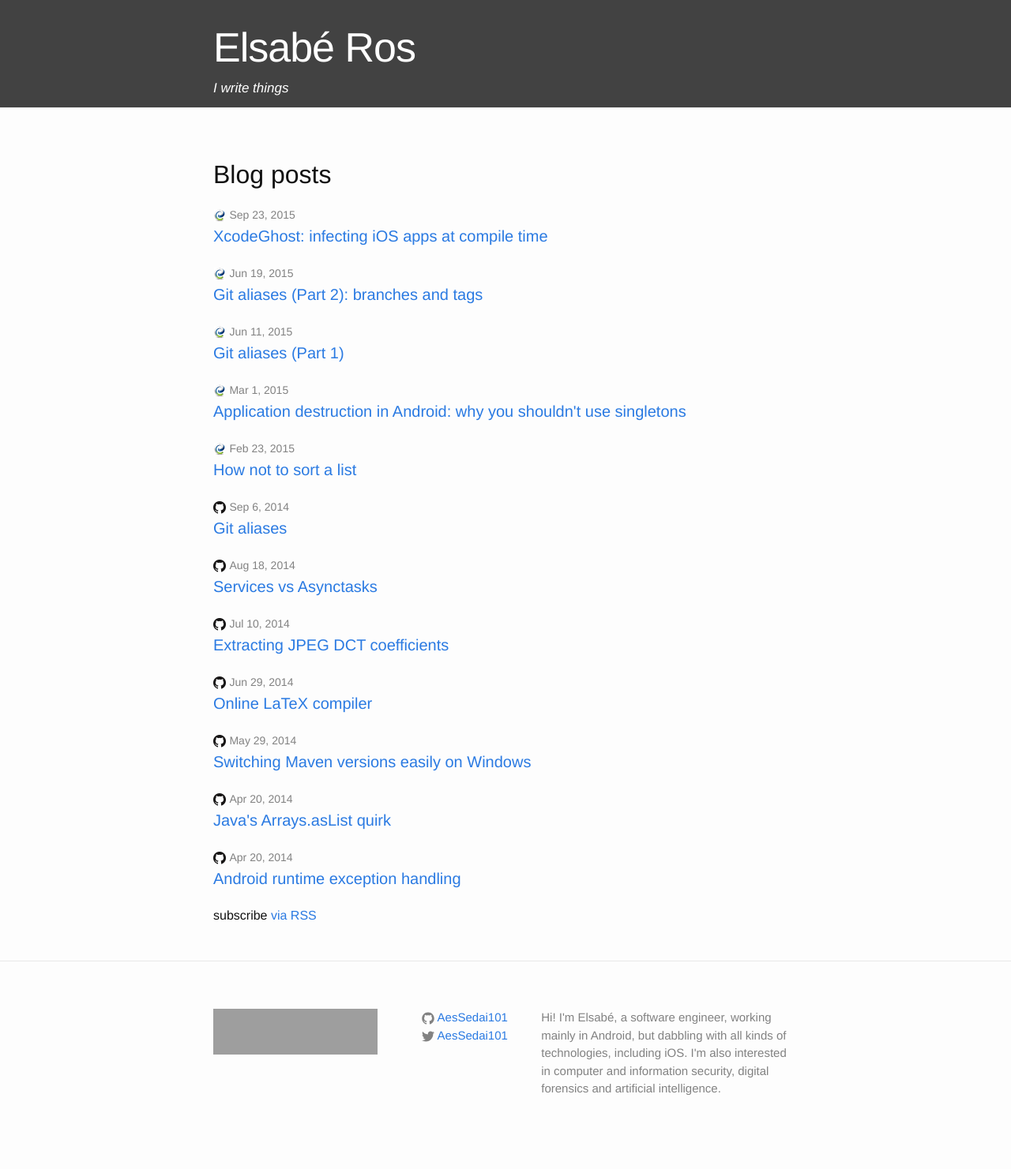
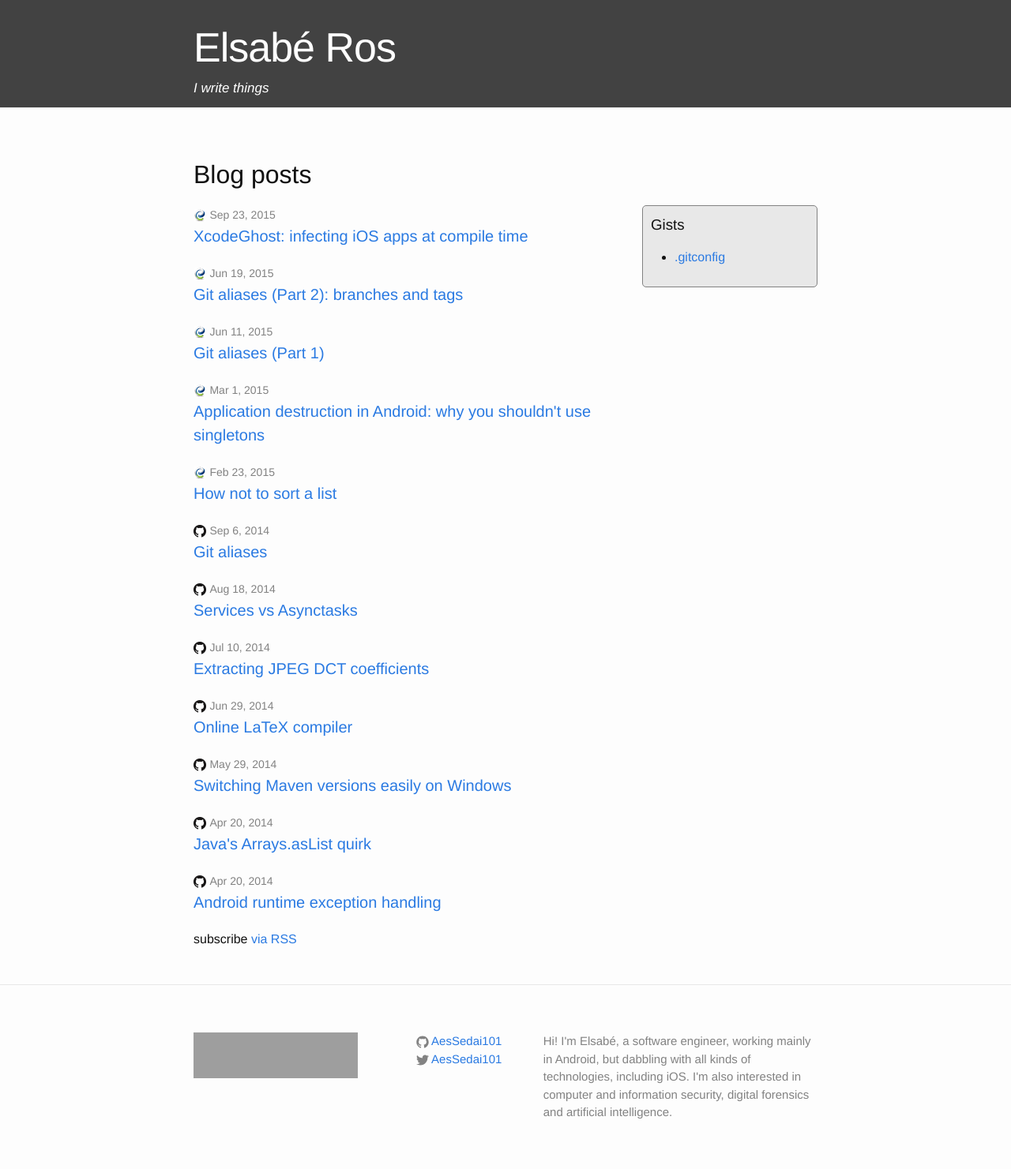
Before and after one commit to AesSedai101/AesSedai101.github.io, a Jekyll site: the page built from index.html, in a window 1280 px wide. Shown: the whole page at 79% size. Built offline with Jekyll 4.4.1, drawn with Linux system fonts in a browser that asks for light colours; before the commit the page ends 1451 px from its top, so only the background shows below that; grey boxes are pictures that could not be loaded.

Commit message:
Added block for gists.

```diff
--- a/Gemfile
+++ b/Gemfile
@@ -1,3 +1,2 @@
 source 'https://rubygems.org'
 gem 'github-pages'
-gem 'therubyracer'
--- a/_config.yml
+++ b/_config.yml
@@ -11,3 +11,6 @@
 # Build settings
 markdown: kramdown
 highlighter: pygments
+
+collections:
+  - gists
--- /dev/null
+++ b/_gists/2015-11-19-gitconfig.markdown
@@ -0,0 +1,5 @@
+---
+title:  ".gitconfig"
+date:   2015-11-19 13:00:00
+gist_url: https://gist.github.com/AesSedai101/cb4d896b68ab55e3991b
+---
--- a/_sass/_base.scss
+++ b/_sass/_base.scss
@@ -154,8 +154,8 @@
  * Wrapper
  */
 .wrapper {
-    max-width: -webkit-calc(800px - (#{$spacing-unit} * 2));
-    max-width:         calc(800px - (#{$spacing-unit} * 2));
+    max-width: -webkit-calc(850px - (#{$spacing-unit} * 2));
+    max-width:         calc(850px - (#{$spacing-unit} * 2));
     margin-right: auto;
     margin-left: auto;
     padding-right: $spacing-unit;
@@ -164,8 +164,8 @@
     @extend %clearfix;
 
     @include media-query($on-laptop) {
-        max-width: -webkit-calc(800px - (#{$spacing-unit}));
-        max-width:         calc(800px - (#{$spacing-unit}));
+        max-width: -webkit-calc(850px - (#{$spacing-unit}));
+        max-width:         calc(850px - (#{$spacing-unit}));
         padding-right: $spacing-unit / 2;
         padding-left: $spacing-unit / 2;
     }
--- a/_sass/_layout.scss
+++ b/_sass/_layout.scss
@@ -243,3 +243,23 @@
         }
     }
 }
+
+.column-right {
+    float: right;
+    width: 200px;
+    margin-right: 0px;
+}
+
+.column-left {
+    float: left;
+    width: calc(850px - 225px - (#{$spacing-unit} * 2));
+}
+
+.border {
+    border: solid;
+    border-color: $grey-color;
+    background-color: $grey-color-light;
+    border-width: 1px;
+    border-radius: 5px;
+    padding: 10px;
+}
--- a/css/main.scss
+++ b/css/main.scss
@@ -22,7 +22,7 @@
 $grey-color-dark:  darken($grey-color, 25%);
 
 $on-palm:          600px;
-$on-laptop:        800px;
+$on-laptop:        850px;
 
 
 
--- a/index.html
+++ b/index.html
@@ -3,13 +3,13 @@
 ---
 
 <div class="home">
-
     <h1> Blog posts </h1>
-
+    <div class="column-left">
         {% for post in site.posts %}
         <div class="post-list">
         <img src="images/{{ post.location }}.ico" class="post-image" height="16px"/>
             <span class="post-meta">{{ post.date | date: "%b %-d, %Y" }}</span>
+
             <h3>
                 <a class="post-link" href="{{ post.url | prepend: site.baseurl }}">{{ post.title }}</a>
             </h3>
@@ -17,5 +17,14 @@
         {% endfor %}
 
         <p class="rss-subscribe">subscribe <a href="{{ "/feed.xml" | prepend: site.baseurl }}">via RSS</a></p>
+    </div>
 
+    <div class="column-right border">
+        <h3>Gists</h3>
+        {% for gist in site.gists %}
+        <ul>
+           <li> <a class="" href="{{ gist.gist_url }}">{{ gist.title }}</a> </li>
+        </ul>
+        {% endfor %}
     </div>
+</div>
```
Also changed, not shown: Gemfile.lock, 2 other files. Lines whose indentation alone changed are shown as unchanged.
